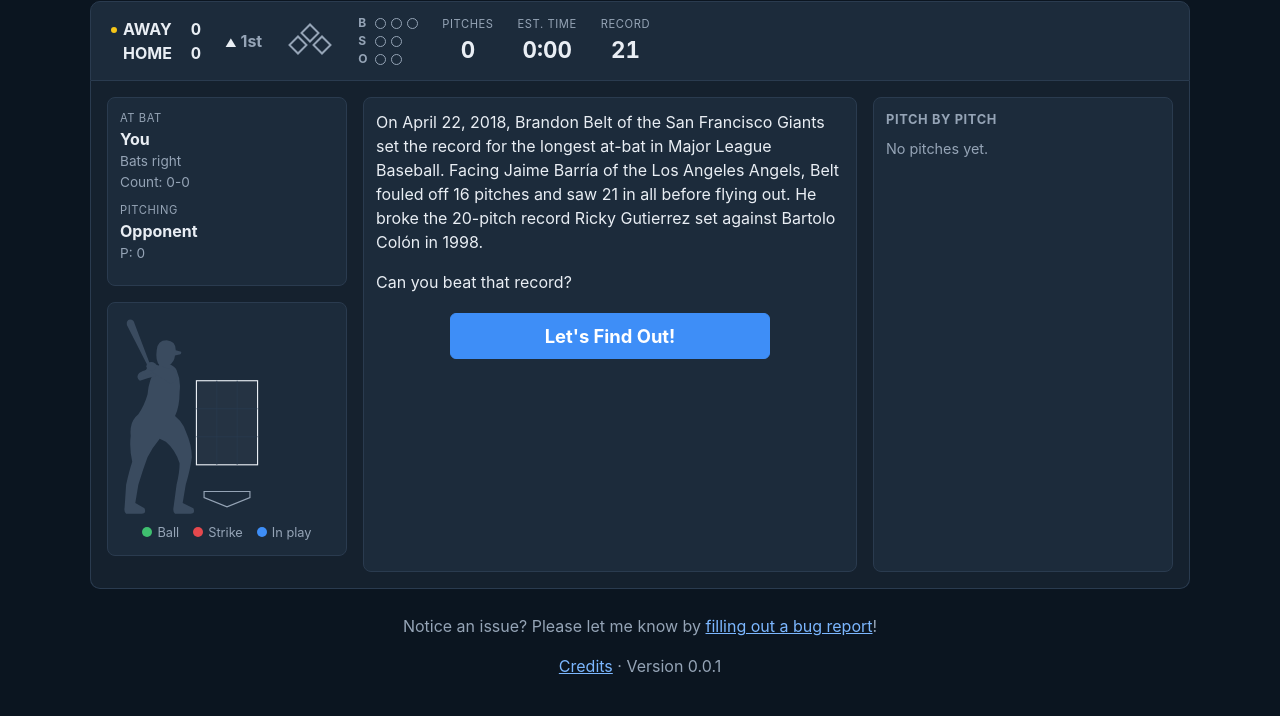
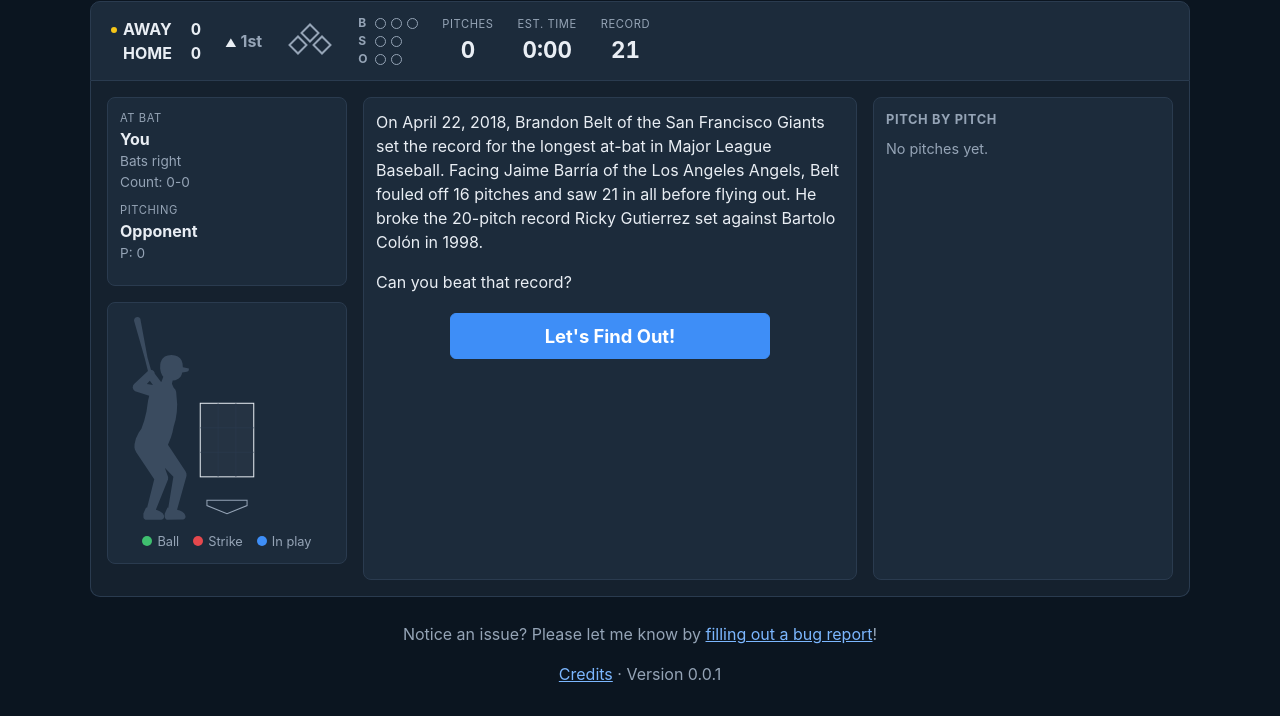
Before and after one commit to jdegbau/the-longest-at-bat, a plain HTML site: page index.html in a window 1280 px wide. Shown: the part 84-800 px from the top of the page. Drawn offline with Linux system fonts and the light colour scheme.

Commit message:
Redraw the batter silhouette as an athletic profile stance
The first silhouette was a hand-traced outline that read as stiff and lumpy.
This one is built from a jointed skeleton at the zone's scale (4 units per
inch): hips hinged, knees flexed toward the plate, back elbow up and the bat
cocked behind the helmet, with gaps between the limbs so the pose reads at a
glance. The pieces are merged into one path. The batter also stands a little
farther from the plate, and hit-by-pitch marks land on the new body.

Co-Authored-By: Claude Opus 5.5 <noreply@anthropic.com>
Claude-Session: https://claude.ai/code/session_01ERDyg6W6Z8hyCiuNY6mbu3

```diff
--- a/css/LongestAtBat.css
+++ b/css/LongestAtBat.css
@@ -264,7 +264,7 @@ main#game {
 #strikeZone {
 	display: block;
 	width: 100%;
-	max-width: 280px;
+	max-width: 300px;
 	margin: 0 auto;
 }
 
--- a/index.html
+++ b/index.html
@@ -50,17 +50,9 @@ height="0" width="0" style="display:none;visibility:hidden"></iframe></noscript>
 </section> <!-- #matchup -->
 
 <section id="zonePanel" aria-label="Strike zone">
-<svg id="strikeZone" viewBox="-40 -26 280 262" role="img" aria-label="Pitch locations from the catcher's view, right-handed batter">
+<svg id="strikeZone" viewBox="-60 -72 320 312" role="img" aria-label="Pitch locations from the catcher's view, right-handed batter">
 <g id="batterSilhouette" class="batterSilhouette" aria-hidden="true">
-<g transform="translate(-8 0)">
-<path class="bat" d="M9 43 L4 40 L-23 -13 Q-24 -19 -19 -20 Q-14 -20 -13 -15 Z"></path>
-<path d="M16 20 Q17 7 29 7 Q41 8 41 20 L48 22 Q49 26 44 26 L40 27 Q39 36 32 40 L20 40 Q14 34 16 20 Z"></path>
-<path d="M32 38 Q40 41 42 46 Q48 60 46 74 Q46 94 40 106 Q50 114 54 126 Q62 144 62 160 Q60 176 54 196 L50 220 L64 227 Q67 234 60 234 L40 234 Q37 232 38 226 L42 196 Q46 180 46 168 Q40 150 28 140 L20 136 Q10 148 4 160 Q-2 176 -8 196 L-12 220 L0 227 Q3 234 -4 234 L-24 234 Q-27 232 -26 226 L-24 196 Q-20 178 -16 166 Q-20 148 -18 132 Q-20 114 -8 104 Q0 92 4 78 Q6 56 16 44 L20 38 Z"></path>
-<path d="M18 44 Q2 44 -7 50 Q-12 56 -6 60 Q4 56 14 54 Z"></path>
-<path d="M-8 58 Q-6 50 2 46 L6 38 Q10 36 12 40 L10 50 Z"></path>
-<path d="M42 50 Q44 62 34 64 L12 50 Q6 46 8 40 Q12 36 18 40 L38 46 Z"></path>
-<ellipse cx="9" cy="41" rx="6.5" ry="5.5"></ellipse>
-</g>
+<path d="M-29.6 -66.4 -30.8 -67.9 -32.1 -68.6 -34 -69 -35.5 -68.8 -37.2 -67.9 -38.2 -66.8 -38.9 -65 -39 -63.5 -22.9 -7.1 -18.2 11.7 -38.9 31.1 -40.5 33.3 -41 36.7 -39.8 39.9 -37.3 42.2 -16.3 48.9 -18 56 -20.4 72.2 -23.8 86.2 -28 98 -32.1 103.9 -36.2 112.7 -38.2 120.8 -38.4 125.6 -37.8 128.8 -35.8 133.1 -8.8 173.8 -19.5 216.3 -21 216 -25 225 -25 230.5 -24.1 232.6 -22 234 1.8 234 3.8 233.4 5.4 231.8 6 229.8 5.8 228 3.8 224.5 0 221.7 -4 220 -6.4 219.4 11.8 174 12 171 11.6 169.1 7 156.3 19.8 170 12.2 216.3 11 216 7 225 6.8 228.6 7.2 231.2 8.3 233.1 10 234 34.5 233.9 36.3 233.1 37.7 231.2 38 229 37 226.2 35.8 224.5 33.1 222.3 29.4 220.5 25.3 219.4 39.1 169.8 39.5 167.9 39.3 165.1 37.9 161.7 11.7 122.2 16 111.5 18.5 103.4 20 96 23.2 84.1 25 72.5 25.5 61.5 24 43.3 22.9 39.8 20.3 36.8 17.6 30.8 18.8 26 22.7 25.4 27.3 23.4 30.6 20.2 32.1 17.4 33 14 39.8 12.9 41.8 12.1 42.9 10.8 43 8 34 6 33.5 0.5 32.1 -4 29.8 -7.5 26.4 -10 22.2 -11.5 17 -12 11.5 -11.4 7.1 -9.8 3.8 -7 2.5 -5.2 0.7 -0.8 0.2 1.9 0 8 1.1 13.5 3 18 4.8 20.5 2 28 1.4 28.3 -8 16 -8.5 13.7 -9.4 12.2 -11.2 10.7 -13.7 10 -18.9 -8.4ZM-19.9 31.2 -15.4 26.3 -10.7 32.7Z"></path>
 </g>
 <rect class="zoneBox" x="60" y="60" width="80" height="110"></rect>
 <line class="zoneGrid" x1="86.7" y1="60" x2="86.7" y2="170"></line>
--- a/js/LongestAtBat.js
+++ b/js/LongestAtBat.js
@@ -839,7 +839,7 @@ function locationFor(locClass) {
 	var x;
 	var y;
 	if (locClass == "hbp") {
-		return { x: fromBatterSide(randomBetween(12, 30)), y: randomBetween(80, 150) };
+		return { x: fromBatterSide(randomBetween(-4, 20)), y: randomBetween(80, 150) };
 	}
 	var area = { heart: heart, edge: zone, shadowOut: shadowBox, chase: chaseBox, waste: plotBox }[locClass];
 	do {
```
